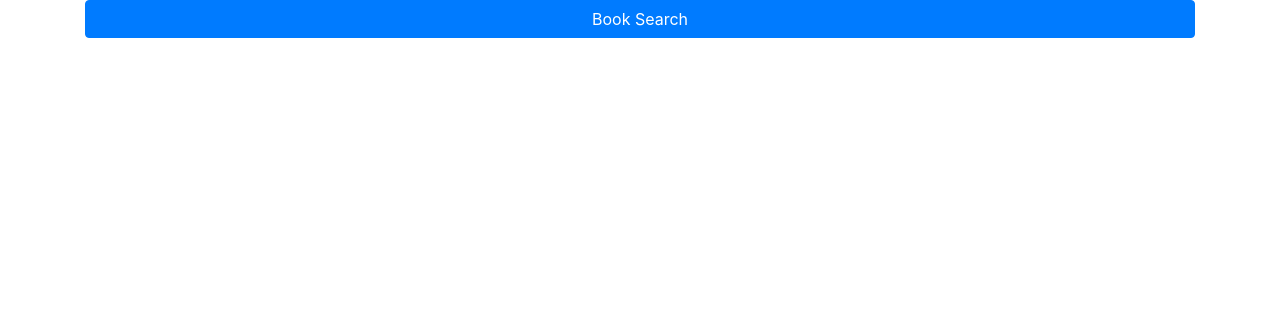
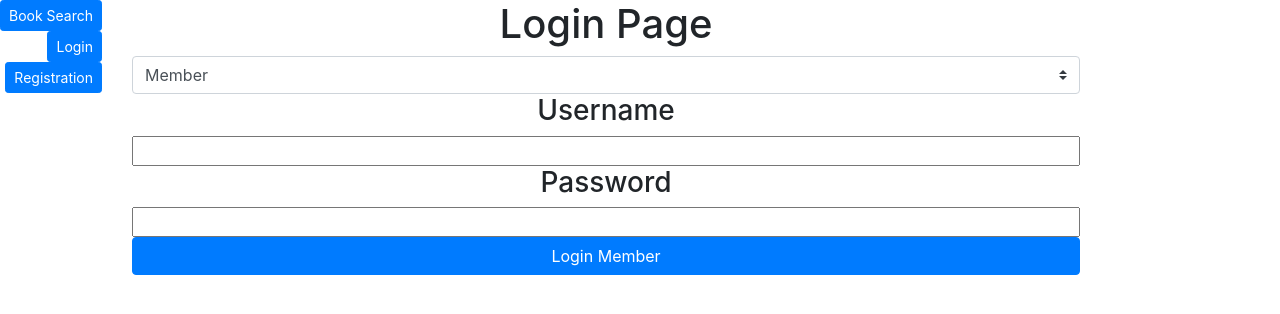
Before and after one commit to Aseedholm/cs5200-library-final-project-front-end-sp20, a React (Create React App) app: page /login in a window 1280 px wide. Shown: the top 314 px of the page. Built offline with nearby package versions, Linux system fonts and the light colour scheme.

Commit message:
Updated project. Implemented wireframe for Login / Registration Page. Login Page now navigates to a landing page depending on if you are a Member, Librarian, or User Admin at the time of login.

```diff
--- a/package.json
+++ b/package.json
@@ -3,6 +3,10 @@
   "version": "0.1.0",
   "private": true,
   "dependencies": {
+    "@fortawesome/fontawesome-svg-core": "^1.2.28",
+    "@fortawesome/free-solid-svg-icons": "^5.13.0",
+    "@fortawesome/react-fontawesome": "^0.1.9",
+    "@fortawesome/react-native-fontawesome": "^0.2.3",
     "@testing-library/jest-dom": "^4.2.4",
     "@testing-library/react": "^9.5.0",
     "@testing-library/user-event": "^7.2.1",
--- /dev/null
+++ b/src/components/Registration/Registration.js
@@ -0,0 +1,73 @@
+import React from 'react'
+
+export default class Registration extends React.Component {
+    constructor(props) {
+        super(props);
+    }
+
+    state = {
+        userType : ''
+    }
+
+    render() {
+        return(
+            <div className="container">
+                <h4>
+                    Registration
+                </h4>
+
+                <select id="userType" className="custom-select">
+                    <option value="Member">
+                        Member
+                    </option>
+                    <option value="Librarian">
+                        Librarian
+                    </option>
+                    <option value="Administrator">
+                        Administrator
+                    </option>
+
+                </select>
+                <h4 >
+                    First Name
+                </h4>
+
+                <input placeholder="First Name" type="text" className="input-group"/>
+                <br/>
+                <h4 >
+                    Last Name
+                </h4>
+                <input placeholder="Last Name" type="text" className="input-group"/>
+                <br/>
+                <h4 >
+                    Username
+                </h4>
+                <input placeholder="Username" type="text" className="input-group"/>
+                <br/>
+                <h4 >
+                    Password
+                </h4>
+                <input placeholder="Password" type="password" className="input-group"/>
+                <br/>
+                <h4 >
+                    Verify Password
+                </h4>
+                <input placeholder="Verify Password" type="password" className="input-group"/>
+                <br/>
+                <h4 >
+                    Email
+                </h4>
+                <input placeholder="Email" type="text" className="input-group"/>
+                <br/>
+                <h4 >
+                    Date of Birth
+                </h4>
+                <input type="date" className="input-group"/>
+                <br/>
+                <button className="btn btn-primary btn-block">{/*Can add onClick() to use a fetch request at controller. */}
+                    Registration
+                </button>
+            </div>
+        )
+    }
+}
--- a/src/components/books/BookContainer.js
+++ b/src/components/books/BookContainer.js
@@ -2,18 +2,40 @@ import React from 'react'
 import {BrowserRouter, Route, Link} from "react-router-dom";
 import BookSearch from "./BookSearch";
 import BookDetails from "./BookDetails";
+import LoginPage from "../login/LoginPage";
+import Registration from "../Registration/Registration";
+import MemberPage from "../member/member-page"
+import LibrarianPage from "../librarian/librarian-page"
+import UserAdminPage from "../userAdmin/userAdmin-page"
+
+
+import { FontAwesomeIcon } from '@fortawesome/react-fontawesome'
+import {faSearch} from '@fortawesome/free-solid-svg-icons'
+import {faBook} from "@fortawesome/free-solid-svg-icons";
 
 export class BookContainer extends React.Component {
     render () {
         return (
-            <div className="container">
+            <div className="container row">
 
                 <BrowserRouter>
+                    <div>
+                        <Link className="btn btn-primary btn-sm float-right " to={`/book-search/`}>
+                            Book Search
+                            {/*<FontAwesomeIcon icon={faBook} />*/}
+                            {/*<FontAwesomeIcon icon={faSearch} />*/}
+                        </Link>
+                        <br/>
+                        <Link className="btn btn-primary btn-sm float-right " to={`/login`}>
+                            Login
+                        </Link>
+                        <br/>
+                        <Link className="btn btn-primary btn-sm float-right " to={`/registration/`}>
+                            Registration
+                        </Link>
+                    </div>
 
-                    <Link className="btn btn-primary btn-block" to={`/book-search/`}>
-                        Book Search
-                    </Link>
-
+                    <div className="col">
                         <Route
                             path="/book-search/"
                             exact={true}
@@ -31,6 +53,37 @@ export class BookContainer extends React.Component {
                             exact={true}
                             component={BookDetails}
                         />
+
+                        <Route
+                            path="/login"
+                            exact={true}
+                            component={LoginPage}
+                        />
+
+                        <Route
+                            path="/registration"
+                            exact={true}
+                            component={Registration}
+                        />
+
+                        <Route
+                            path="/member"
+                            exact={true}
+                            component={MemberPage}
+                        />
+
+                        <Route
+                            path="/librarian"
+                            exact={true}
+                            component={LibrarianPage}
+                        />
+
+                        <Route
+                            path="/userAdmin"
+                            exact={true}
+                            component={UserAdminPage}
+                        />
+                    </div>
                 </BrowserRouter>
             </div>
         )
--- a/src/components/books/BookDetails.js
+++ b/src/components/books/BookDetails.js
@@ -21,13 +21,27 @@ export default class BookDetails extends React.Component {
         console.log(this.state.image)
         return(
             <div>
+                {this.state.book.title &&
                     <h1>{this.state.book.title}</h1>
+                }
+
+                {this.state.book.subtitle &&
                     <h2>{this.state.book.subtitle}</h2>
+                }
+
+                {this.state.image &&
                     <img src={this.state.image.smallThumbnail}/>
+                }
+
+                {this.state.book.authors &&
                     <h1>Author: {this.state.book.authors}</h1>
+                }
+                {this.state.book.publisher &&
                     <h1>Publisher: {this.state.book.publisher}</h1>
+                }
+                {this.state.book.pageCount &&
                     <h1>Page Count: {this.state.book.pageCount}</h1>
-                {/*<label>Book Description: {this.state.book.description}</label>*/}
+                }
             </div>
         )
     }
--- /dev/null
+++ b/src/components/librarian/librarian-page.js
@@ -0,0 +1,10 @@
+import React from "react";
+
+export default class LibrarianPage extends React.Component {
+    render() {
+        return(
+            <h1>LIBRARIAN</h1>
+        )
+    }
+
+}
--- a/src/components/login/LoginPage.js
+++ b/src/components/login/LoginPage.js
@@ -0,0 +1,82 @@
+import React from 'react'
+import {Link} from "react-router-dom";
+
+export default class LoginPage extends React.Component {
+    constructor(props) {
+        super(props);
+    }
+
+    state = {
+        userType : 'Member'
+    }
+
+    render() {
+        return(
+            <div className="container">
+                <h1>
+                    Login Page
+                </h1>
+
+                <select id="userType" className="custom-select" onChange={(event => {
+                    const newUserType = event.target.value
+                    this.setState({
+                        userType : newUserType
+                    })
+                })}
+                value={this.state.userType}>
+                    <option value="Member">
+                        Member
+                    </option>
+                    <option value="Librarian">
+                        Librarian
+                    </option>
+                    <option value="Administrator">
+                        Administrator
+                    </option>
+                </select>
+                <h3>
+                    Username
+                </h3>
+                <input type="text" className="input-group"/>
+                <h3>
+                    Password
+                </h3>
+                <input type="password" className="input-group"/>
+                {/*<button className="btn btn-primary btn-block" onClick={ () => {*/}
+                {/*    console.log(this.state.userType)*/}
+                {/*}*/}
+
+                {/*}>/!*Can add onClick() to use a fetch request at controller. *!/*/}
+                {/*    Login*/}
+
+                {/*</button>*/}
+
+
+
+                {this.state.userType === 'Member' &&
+                 // eslint-disable-next-line react/jsx-no-undef
+                    <Link className="btn btn-primary btn-block" to={"/member"} onClick={ () => {
+                        console.log('Member')
+                    }}>
+                        Login Member
+                    </Link>
+                }
+                {this.state.userType === 'Librarian' &&
+                 <Link className="btn btn-primary btn-block" to={"/librarian"} onClick={ () => {
+                     console.log('Librarian')
+                 }}>
+                     Login Librarian
+                 </Link>
+                }
+                {this.state.userType === 'Administrator' &&
+                 <Link className="btn btn-primary btn-block" to={"/userAdmin"} onClick={ () => {
+                     console.log('Administrator')
+                 }}>
+                     Login Administrator
+                 </Link>
+                }
+
+            </div>
+        )
+    }
+}
--- /dev/null
+++ b/src/components/member/member-page.js
@@ -0,0 +1,10 @@
+import React from "react";
+
+export default class MemberPage extends React.Component {
+    render() {
+        return(
+            <h1>MEMBER PAGE</h1>
+        )
+    }
+
+}
--- /dev/null
+++ b/src/components/userAdmin/userAdmin-page.js
@@ -0,0 +1,10 @@
+import React from "react";
+
+export default class UserAdminPage extends React.Component {
+    render() {
+        return(
+            <h1>USER ADMIN</h1>
+        )
+    }
+
+}
```
Also changed, not shown: 1 other file (tests, documents, lock files or other folders). Lines whose indentation alone changed are shown as unchanged.
